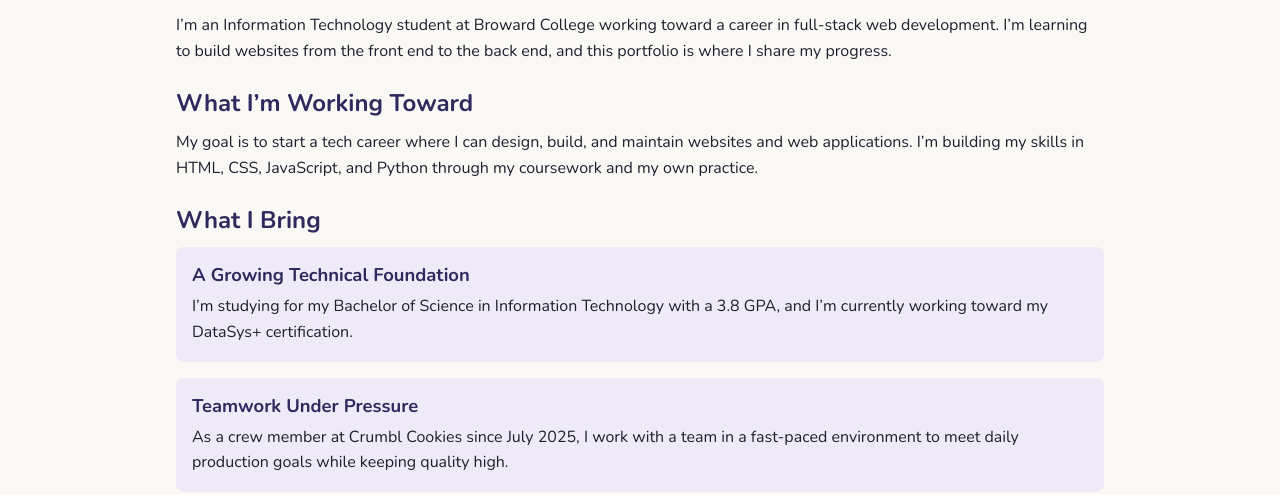
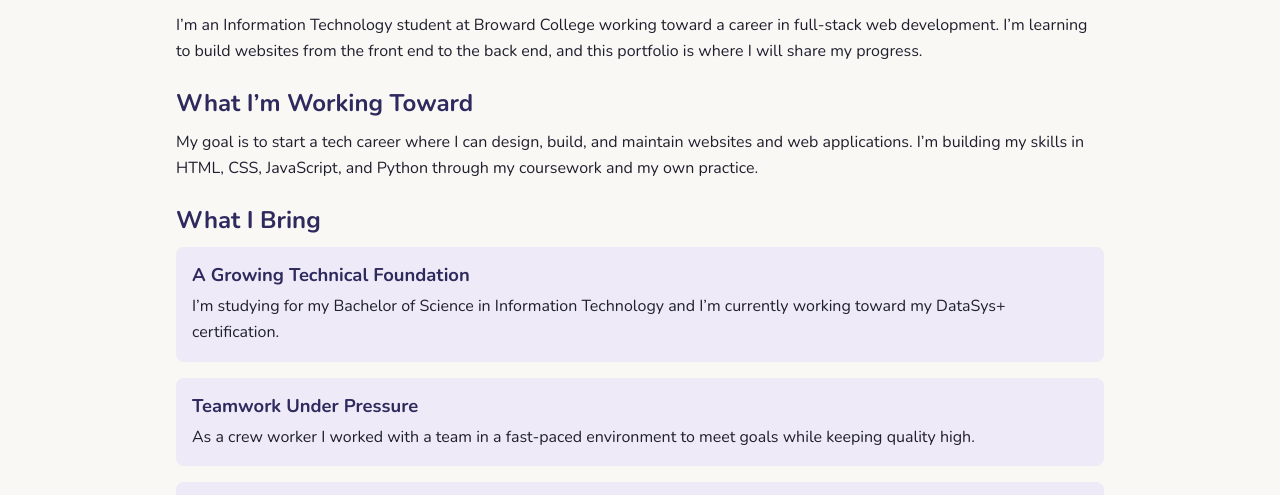
Before and after one commit to Mastertechy/Portfolio, a plain HTML site: page index.html in a window 1280 px wide. Shown: the part 235-730 px from the top of the page. Drawn offline with nearby package versions, Linux system fonts and the light colour scheme; files that its build step writes are made by us from their sources.

Commit message:
Update portfolio description for clarity

```diff
--- a/index.html
+++ b/index.html
@@ -27,7 +27,7 @@
 
   <main>
     <h1>Hi, I&rsquo;m Gyano Dulcio</h1>
-    <p>I&rsquo;m an Information Technology student at Broward College working toward a career in full-stack web development. I&rsquo;m learning to build websites from the front end to the back end, and this portfolio is where I share my progress.</p>
+    <p>I&rsquo;m an Information Technology student at Broward College working toward a career in full-stack web development. I&rsquo;m learning to build websites from the front end to the back end, and this portfolio is where I will share my progress.</p>
 
     <section>
       <h2>What I&rsquo;m Working Toward</h2>
@@ -38,11 +38,11 @@
       <h2>What I Bring</h2>
       <article class="card">
         <h3>A Growing Technical Foundation</h3>
-        <p>I&rsquo;m studying for my Bachelor of Science in Information Technology with a 3.8 GPA, and I&rsquo;m currently working toward my DataSys+ certification.</p>
+        <p>I&rsquo;m studying for my Bachelor of Science in Information Technology and I&rsquo;m currently working toward my DataSys+ certification.</p>
       </article>
       <article class="card">
         <h3>Teamwork Under Pressure</h3>
-        <p>As a crew member at Crumbl Cookies since July 2025, I work with a team in a fast-paced environment to meet daily production goals while keeping quality high.</p>
+        <p>As a crew worker I worked with a team in a fast-paced environment to meet goals while keeping quality high.</p>
       </article>
       <article class="card">
         <h3>Customer Focus</h3>
```
